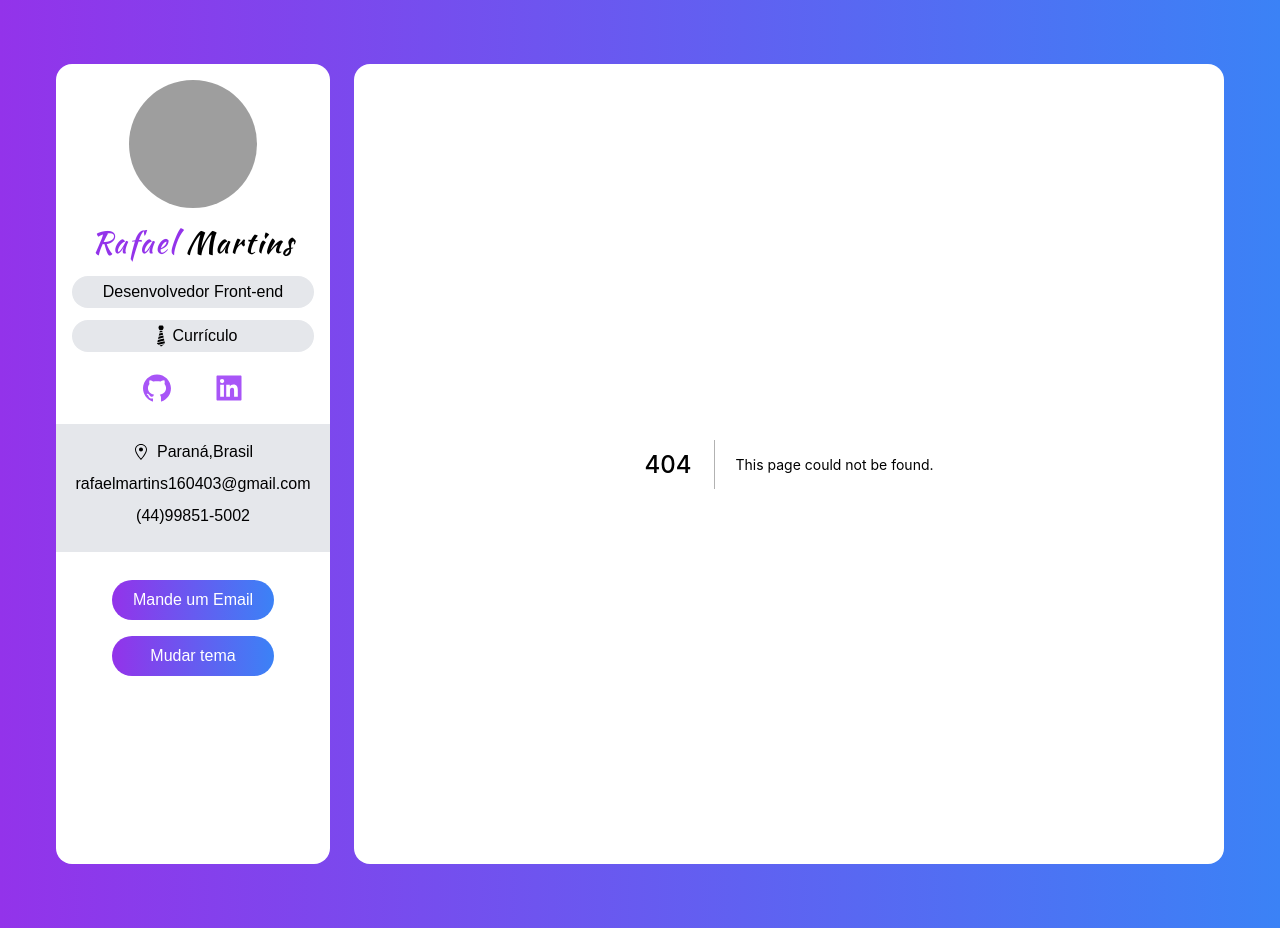
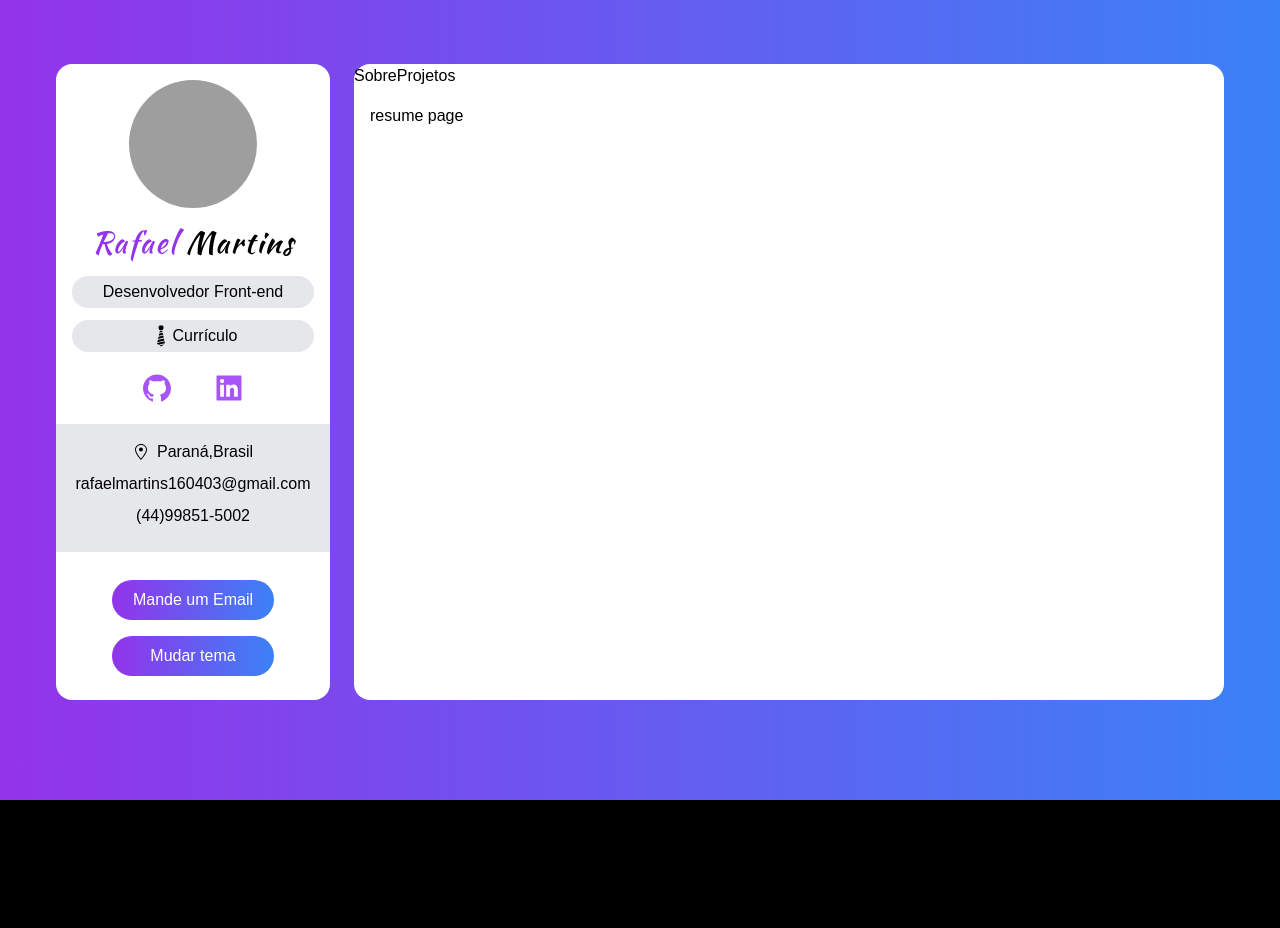
Before and after one commit to RafaelMartinsRibeiro/Portfolio, a Next.js app: page /projetos in a window 1280 px wide. Before the commit this address had no page. After the commit the page ends 800 px from the top, so only its background shows below. Built offline with nearby package versions, Linux system fonts and the light colour scheme; grey boxes are pictures that could not be loaded.

Commit message:
Added Navbar component

```diff
--- /dev/null
+++ b/src/components/Navbar.tsx
@@ -0,0 +1,37 @@
+import Link from "next/link";
+import { useState } from "react";
+
+const Navbar = () => {
+  const [activePage, setActivePage] = useState<string>("")
+
+  return (
+    <div>
+      <span></span>
+      <div>
+        {activePage !== "Sobre" && (
+          <Link href="/">
+          <a>
+            <span>Sobre</span>
+          </a>
+        </Link>
+        )}
+        {activePage !== "Projetos" && (
+          <Link href="/projetos">
+          <a>
+            <span>Projetos</span>
+          </a>
+        </Link>
+        )}
+        {activePage !== "Resumo" && (
+          <Link href="/resumo">
+          <a>
+            <span></span>
+          </a>
+        </Link>
+        )}
+      </div>
+    </div>
+  );
+};
+
+export default Navbar;
--- a/src/pages/_app.tsx
+++ b/src/pages/_app.tsx
@@ -1,6 +1,7 @@
 import "../styles/globals.css";
 import type { AppProps } from "next/app";
 import Sidebar from "../components/Sidebar";
+import Navbar from "../components/Navbar";
 
 function MyApp({ Component, pageProps }: AppProps) {
   return (
@@ -8,7 +9,8 @@ function MyApp({ Component, pageProps }: AppProps) {
       <div className="col-span-12 p-4 text-center bg-white lg:col-span-3 rounded-2xl">
         <Sidebar />
       </div>
-      <div className="col-span-12 bg-white lg:col-span-9 rounded-2xl">
+      <div className="col-span-12 bg-white lg:col-span-9 rounded-2xl flex flex-col">
+        <Navbar />
         <Component {...pageProps} />
       </div>
     </div>
--- /dev/null
+++ b/src/pages/projetos.tsx
@@ -0,0 +1,11 @@
+import { NextPage } from "next"
+
+const projetos: NextPage = () => {
+  return(
+    <div className="p-4">
+      resume page
+    </div>
+  )
+}
+
+export default projetos
--- /dev/null
+++ b/src/pages/resumo.tsx
@@ -0,0 +1,11 @@
+import { NextPage } from "next"
+
+const resumo: NextPage = () => {
+  return(
+    <div className="p-4">
+      resume page
+    </div>
+  )
+}
+
+export default resumo
```
